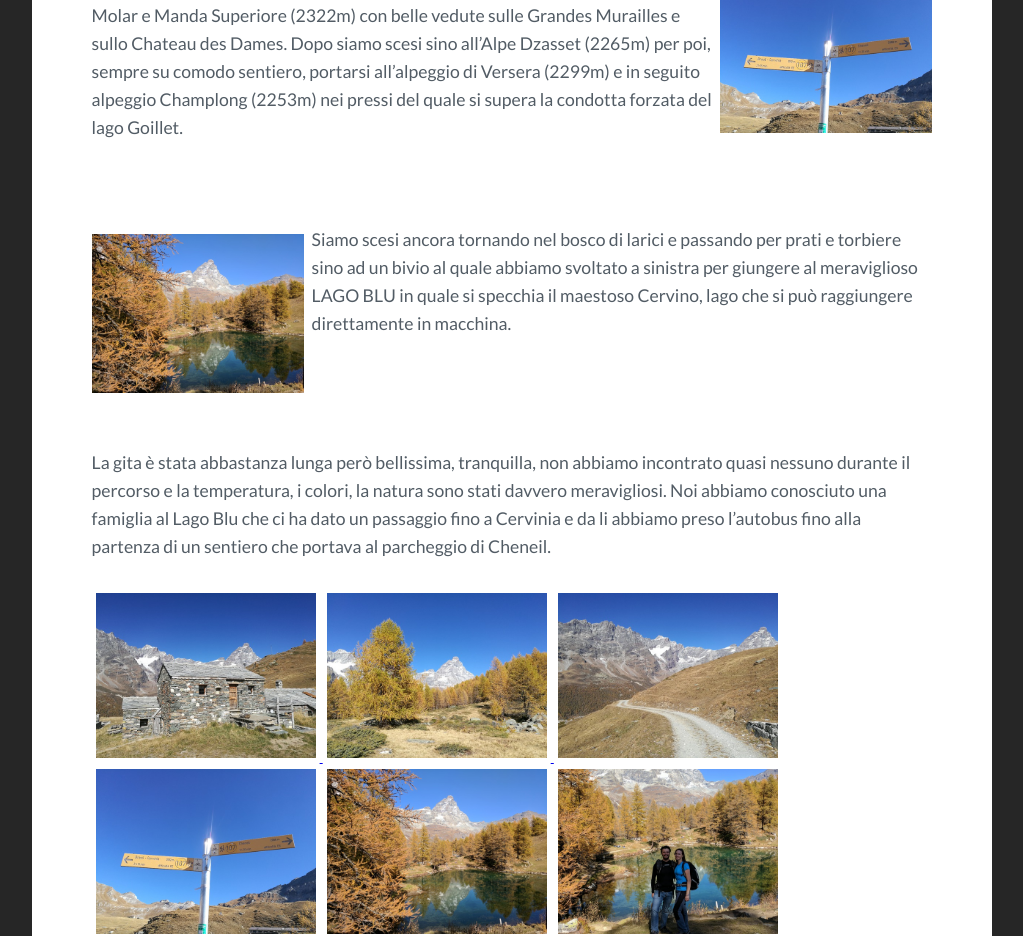
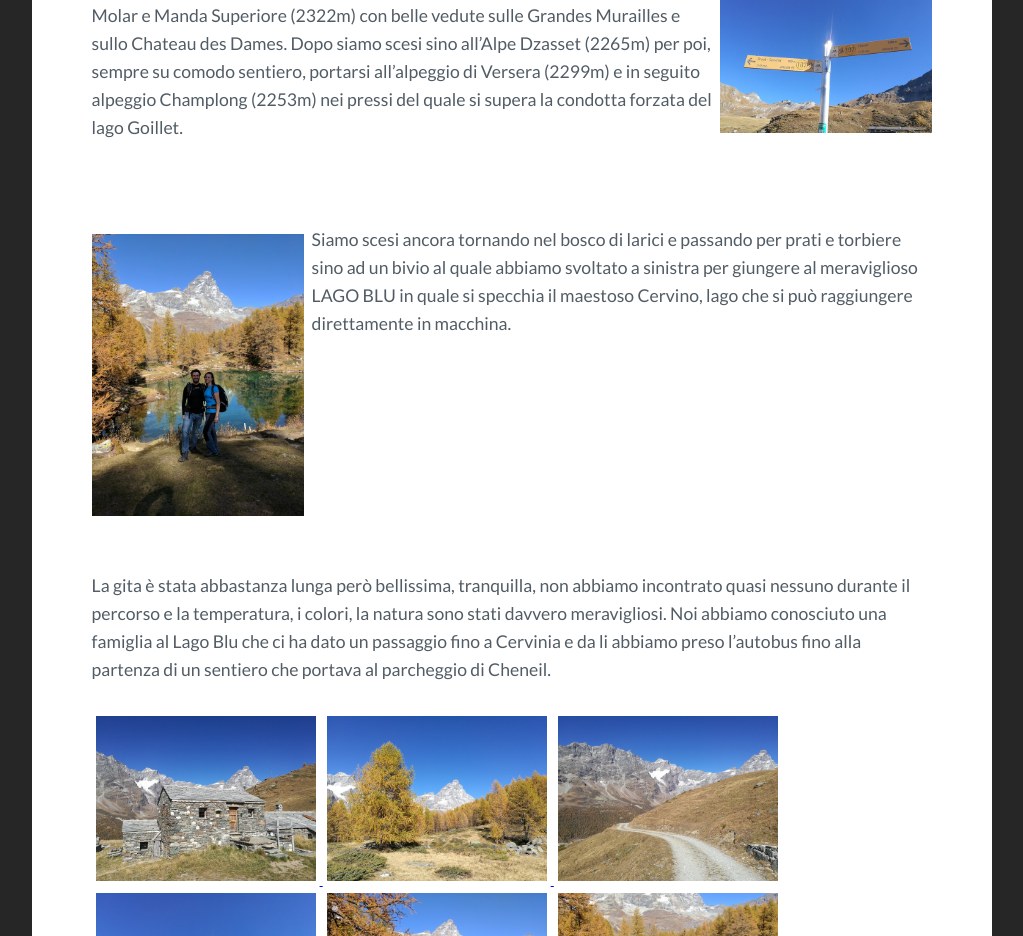
Before and after one commit to RCasatta/mirimonti, a Jekyll site: the page built from _posts/2017-10-14-cervino.md, in a window 1280 px wide. Shown: the part 1433-2369 px from the top of the page, without its empty margins (128-1151 px from the left). Built offline with Jekyll 4.4.1, drawn with Linux system fonts in a browser that asks for light colours; comment, search, counter and statistics services are not loaded.

Commit message:
Aggiornata foto Lago Blu

```diff
--- a/_posts/2017-10-14-cervino.md
+++ b/_posts/2017-10-14-cervino.md
@@ -27,7 +27,7 @@
 {% include photo_end.html %}
 
 
-{% include photo.html content="Lo_specchio_del_Cervino.jpg" position="left" %}
+{% include photo.html content="MiRi_Lago_Blu.jpg" position="left" %}
 Siamo scesi ancora tornando nel bosco di larici e passando per prati e torbiere sino ad un bivio al quale abbiamo svoltato a sinistra per giungere al meraviglioso LAGO BLU in quale si specchia il maestoso Cervino, lago che si può raggiungere direttamente in macchina.
 {% include photo_end.html %}
 
```
